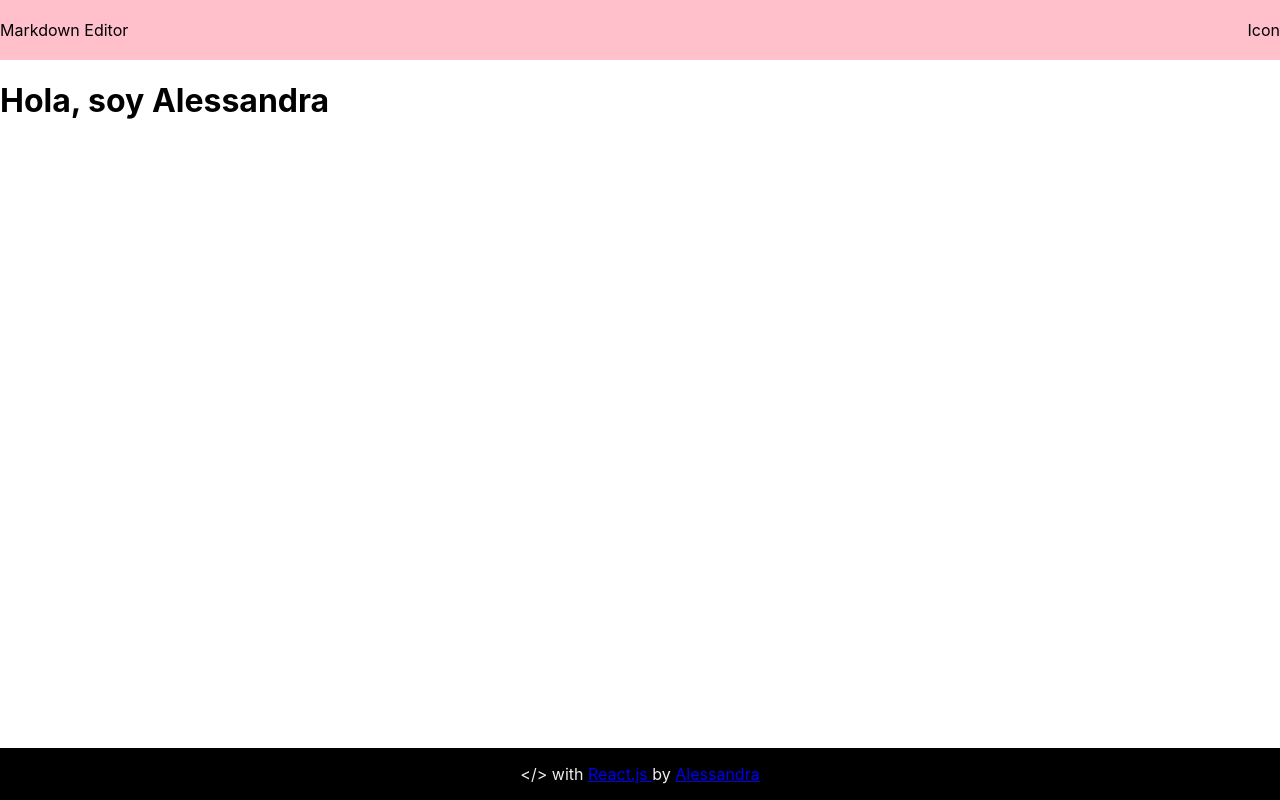
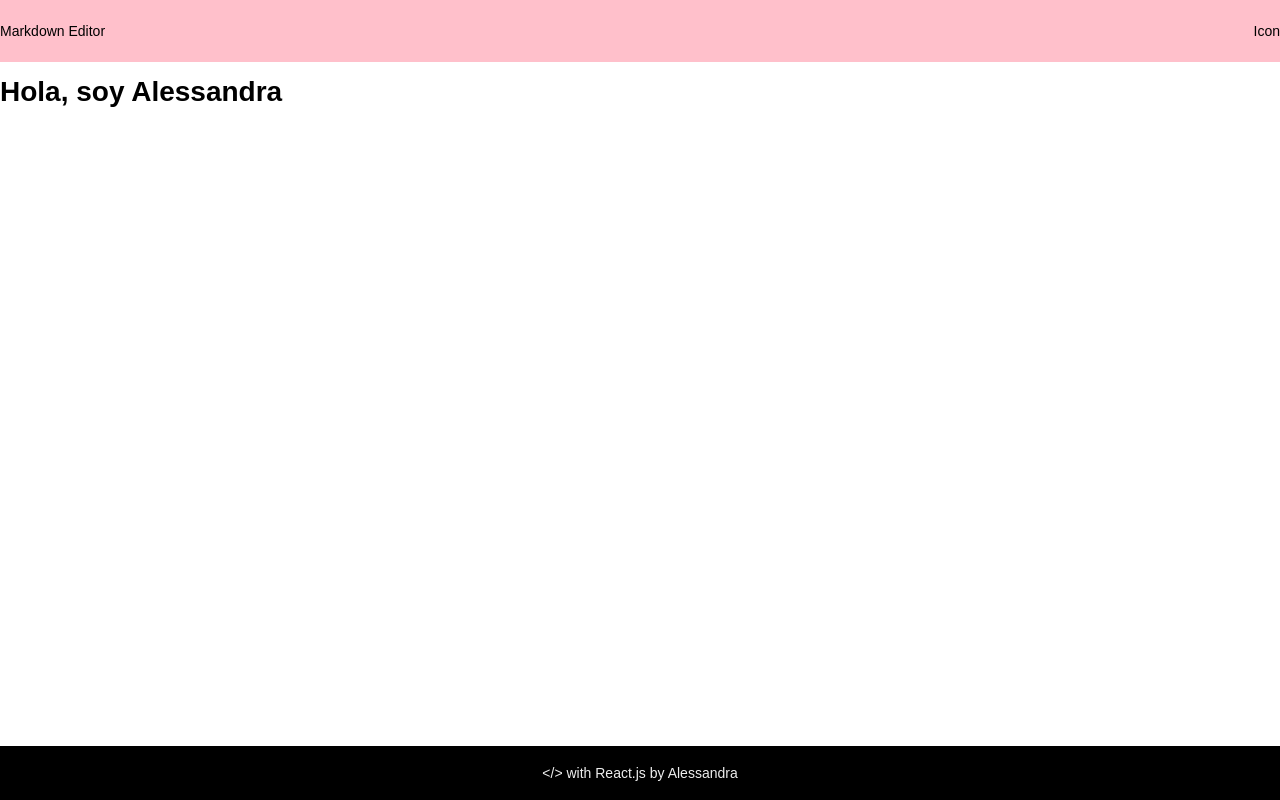
Before and after one commit to Alessag/markdown-editor, a React (Create React App) app: page / in a window 1280 px wide. Built offline with nearby package versions, Linux system fonts and the light colour scheme.

Commit message:
Main styles

```diff
--- a/src/index.css
+++ b/src/index.css
@@ -1,13 +1,29 @@
 body {
   margin: 0;
-  font-family: -apple-system, BlinkMacSystemFont, 'Segoe UI', 'Roboto', 'Oxygen',
-    'Ubuntu', 'Cantarell', 'Fira Sans', 'Droid Sans', 'Helvetica Neue',
-    sans-serif;
+  font-family: 'Roboto Mono', sans-serif;
   -webkit-font-smoothing: antialiased;
   -moz-osx-font-smoothing: grayscale;
+  font-size: 14px;
+  line-height: 22px;
+  letter-spacing: 0;
+  box-sizing: border-box;
 }
 
 code {
   font-family: source-code-pro, Menlo, Monaco, Consolas, 'Courier New',
     monospace;
 }
+
+.App {
+  min-height: 100vh;
+  transition: color ease-in-out 0.3s, background-color ease-in-out 0.3s;
+}
+
+a,
+a:focus,
+a:active,
+a:visited,
+a:hover {
+  text-decoration: none;
+  color: inherit;
+}
```
